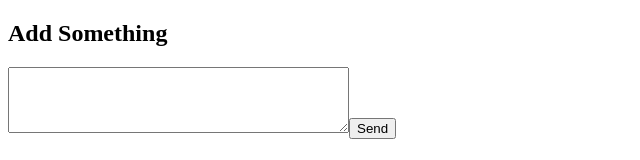
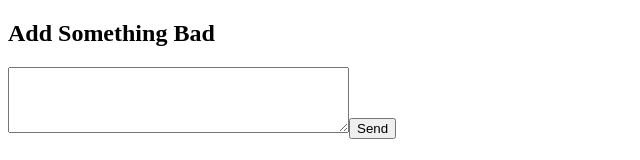
Before and after one commit to ddotx/dev-security-front-ng, an Angular app: page / in a window 1280 px wide. Shown: the top 160 px of the page, without its empty margins (0-640 px from the left). Built offline with nearby package versions, Linux system fonts and the light colour scheme.

Commit message:
update check

```diff
--- a/src/app/app.component.html
+++ b/src/app/app.component.html
@@ -1,3 +1,3 @@
-<h2>Add Something</h2>
+<h2>Add Something Bad</h2>
 <textarea #input cols="40" rows="4"></textarea>
 <button (click)="submitForm()">Send</button>
```
Also changed, not shown: 2 other files (tests, documents, lock files or other folders).
